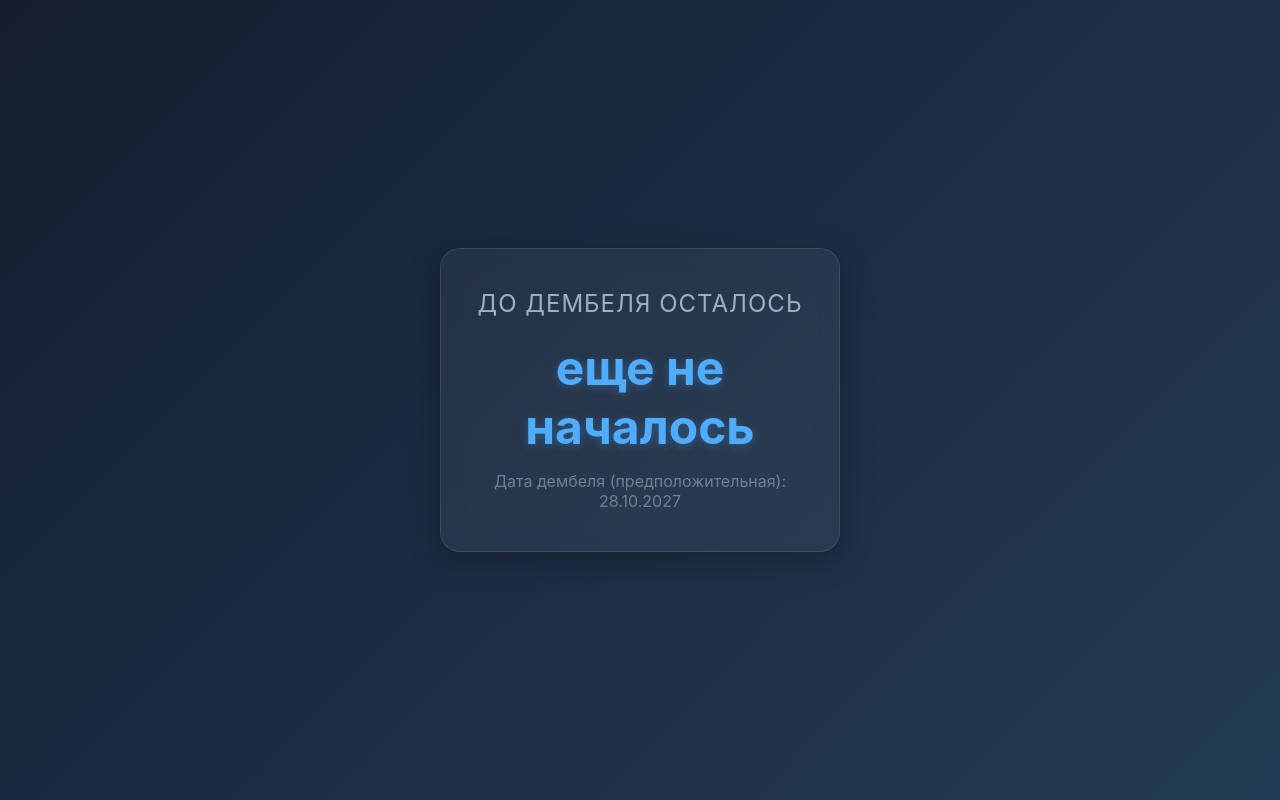
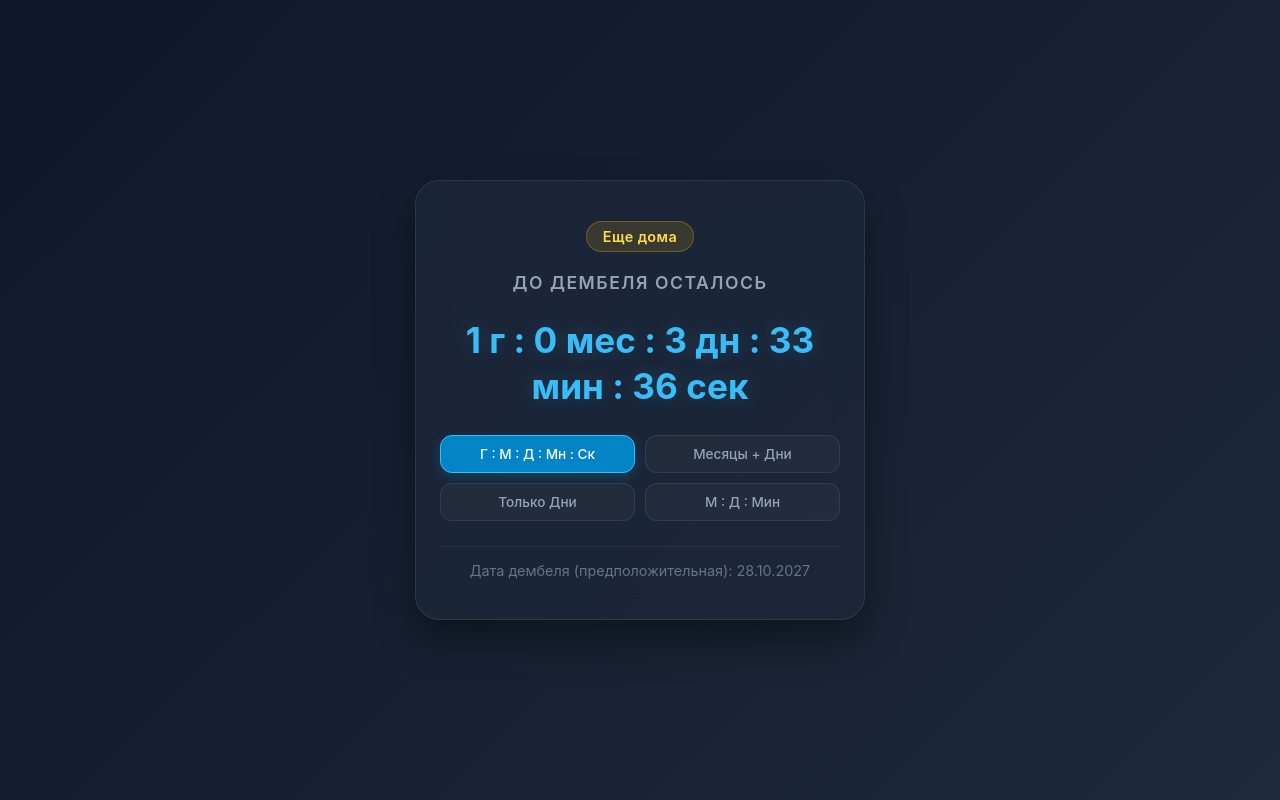
Before and after one commit to Cueerno/dembel-countdown, a plain HTML site: page index.html in a window 1280 px wide. Drawn offline with Linux system fonts and the light colour scheme.

Commit message:
feat: rewrite index.html

```diff
--- a/index.html
+++ b/index.html
@@ -3,7 +3,7 @@
 <head>
     <meta charset="UTF-8">
     <meta name="viewport" content="width=device-width, initial-scale=1.0">
-    <title>Отсчет до ДМБ</title>
+    <title>Отсчет до дембеля</title>
     <style>
         * {
             box-sizing: border-box;
@@ -13,8 +13,8 @@
         }
 
         body {
-            background: linear-gradient(135deg, #141e30, #243b55);
-            color: #ffffff;
+            background: linear-gradient(135deg, #0f172a, #1e293b);
+            color: #f8fafc;
             min-height: 100vh;
             display: flex;
             justify-content: center;
@@ -24,95 +24,217 @@
         }
 
         .container {
-            background: rgba(255, 255, 255, 0.05);
-            backdrop-filter: blur(10px);
-            border: 1px solid rgba(255, 255, 255, 0.1);
-            padding: 40px 30px;
-            border-radius: 20px;
-            box-shadow: 0 8px 32px 0 rgba(0, 0, 0, 0.3);
-            max-width: 400px;
+            background: rgba(30, 41, 59, 0.7);
+            backdrop-filter: blur(16px);
+            border: 1px solid rgba(255, 255, 255, 0.08);
+            padding: 40px 24px;
+            border-radius: 24px;
+            box-shadow: 0 20px 40px rgba(0, 0, 0, 0.4);
+            max-width: 450px;
             width: 100%;
         }
 
         h1 {
-            font-size: 1.5rem;
-            font-weight: 400;
-            letter-spacing: 1px;
-            margin-bottom: 20px;
-            color: #a0aec0;
+            font-size: 1.1rem;
+            font-weight: 600;
+            letter-spacing: 1.5px;
+            margin-bottom: 25px;
+            color: #94a3b8;
             text-transform: uppercase;
         }
 
+        .badge-home {
+            display: inline-block;
+            background: rgba(234, 179, 8, 0.15);
+            color: #fde047;
+            border: 1px solid rgba(234, 179, 8, 0.3);
+            padding: 6px 16px;
+            border-radius: 50px;
+            font-size: 0.9rem;
+            font-weight: 600;
+            margin-bottom: 20px;
+            letter-spacing: 0.5px;
+        }
+
         .status {
-            font-size: 3rem;
+            font-size: 2.2rem;
             font-weight: 700;
-            color: #4facfe;
-            text-shadow: 0 2px 10px rgba(79, 172, 254, 0.3);
-            margin-bottom: 10px;
+            color: #38bdf8;
+            text-shadow: 0 0 20px rgba(56, 189, 248, 0.2);
+            min-height: 70px;
+            display: flex;
+            justify-content: center;
+            align-items: center;
+            word-break: break-word;
+            line-height: 1.3;
         }
 
         .subtext {
-            font-size: 1rem;
-            color: #718096;
-            margin-top: 15px;
+            font-size: 0.9rem;
+            color: #64748b;
+            margin-top: 25px;
+            border-top: 1px solid rgba(255, 255, 255, 0.05);
+            padding-top: 15px;
+        }
+
+        .controls {
+            display: grid;
+            grid-template-columns: 1fr 1fr;
+            gap: 10px;
+            margin-top: 25px;
+        }
+
+        button {
+            background: rgba(255, 255, 255, 0.03);
+            border: 1px solid rgba(255, 255, 255, 0.08);
+            color: #94a3b8;
+            padding: 10px 12px;
+            border-radius: 12px;
+            cursor: pointer;
+            font-size: 0.85rem;
+            font-weight: 500;
+            transition: all 0.2s ease;
+        }
+
+        button:hover {
+            background: rgba(255, 255, 255, 0.08);
+            color: #f8fafc;
+        }
+
+        button.active {
+            background: #0284c7;
+            color: #ffffff;
+            border-color: #38bdf8;
+            box-shadow: 0 4px 12px rgba(2, 132, 199, 0.3);
         }
     </style>
 </head>
 <body>
 
 <div class="container">
+    <div id="home-badge" class="badge-home" style="display: none;">Еще дома</div>
     <h1>До дембеля осталось</h1>
     <div id="counter" class="status">Загрузка...</div>
+
+    <div class="controls">
+        <button onclick="setFormat('full')" id="btn-full" class="active">Г : М : Д : Мн : Ск</button>
+        <button onclick="setFormat('ymd')" id="btn-ymd">Месяцы + Дни</button>
+        <button onclick="setFormat('days')" id="btn-days">Только Дни</button>
+        <button onclick="setFormat('short')" id="btn-short">М : Д : Мин</button>
+    </div>
+
     <div class="subtext">Дата дембеля (предположительная): 28.10.2027</div>
 </div>
 
 <script>
+    // Целевые даты
+    const targetDate = new Date(2027, 9, 28, 0, 0, 0);
+    const checkDate = new Date(2026, 9, 28, 0, 0, 0);
+
+    // Текущий выбранный формат (по умолчанию полный)
+    let currentFormat = 'full';
+
+    function setFormat(format) {
+        currentFormat = format;
+        // Переключаем активный класс на кнопках
+        document.querySelectorAll('.controls button').forEach(btn => btn.classList.remove('active'));
+        document.getElementById(`btn-${format}`).classList.add('active');
+        updateCounter();
+    }
+
+    function getPlural(number, one, two, five) {
+        let n = Math.abs(number);
+        n %= 100;
+        if (n >= 5 && n <= 20) return five;
+        n %= 10;
+        if (n === 1) return one;
+        if (n >= 2 && n <= 4) return two;
+        return five;
+    }
+
     function updateCounter() {
         const now = new Date();
+        const counterElement = document.getElementById('counter');
+        const homeBadge = document.getElementById('home-badge');
 
-        // Целевые даты (Месяцы в JS начинаются с 0, поэтому октябрь - это 9)
-        const targetDate = new Date(2027, 9, 28);
-        const checkDate = new Date(2026, 9, 28);
+        // Показываем плашку "Еще дома", если дата меньше 28.10.2026
+        if (now < checkDate) {
+            homeBadge.style.display = 'inline-block';
+        } else {
+            homeBadge.style.display = 'none';
+        }
 
-        const counterElement = document.getElementById('counter');
-
-        // Условие 1: Если текущая дата раньше, чем 28.10.2026
-        if (now < checkDate) {
-            counterElement.textContent = "еще не началось";
+        if (now >= targetDate) {
+            counterElement.textContent = "Дембель!";
+            counterElement.style.color = "#4ade80";
             return;
         }
 
-        // Условие 2: Считаем разницу до дембеля
-        const timeDiff = targetDate - now;
+        const totalMs = targetDate - now;
 
-        if (timeDiff <= 0) {
-            counterElement.textContent = "Дембель!";
-            counterElement.style.color = "#00e676"; // Зеленый цвет для праздника
+        // 1. Формат: Только Дни
+        if (currentFormat === 'days') {
+            const days = Math.floor(totalMs / (1000 * 60 * 60 * 24));
+            counterElement.textContent = `${days} ${getPlural(days, 'день', 'дня', 'дней')}`;
             return;
         }
 
-        // Переводим миллисекунды в дни (округляем в большую сторону, чтобы показывался текущий начавшийся день)
-        const daysLeft = Math.ceil(timeDiff / (1000 * 60 * 60 * 24));
+        // Вычисления для развернутых форматов через встроенный календарь (учитывает високосные года и разную длину месяцев)
+        let years = targetDate.getFullYear() - now.getFullYear();
+        let months = targetDate.getMonth() - now.getMonth();
+        let days = targetDate.getDate() - now.getDate();
+        let hours = targetDate.getHours() - now.getHours();
+        let minutes = targetDate.getMinutes() - now.getMinutes();
+        let seconds = targetDate.getSeconds() - now.getSeconds();
 
-        // Склонение слова "день"
-        let dayWord = "дней";
-        const lastDigit = daysLeft % 10;
-        const lastTwoDigits = daysLeft % 100;
+        if (seconds < 0) { minutes--; seconds += 60; }
+        if (minutes < 0) { hours--; minutes += 60; }
+        if (hours < 0) { days--; hours += 24; }
+        if (days < 0) {
+            months--;
+            // Берем количество дней в предыдущем месяце целевой даты
+            const prevMonth = new Date(targetDate.getFullYear(), targetDate.getMonth(), 0);
+            days += prevMonth.getDate();
+        }
+        if (months < 0) { years--; months += 12; }
 
-        if (lastDigit === 1 && lastTwoDigits !== 11) {
-            dayWord = "день";
-        } else if ([2, 3, 4].includes(lastDigit) && ![12, 13, 14].includes(lastTwoDigits)) {
-            dayWord = "дня";
+        // 2. Формат: Год : Месяц : День : Минута : Секунда (Полный)
+        if (currentFormat === 'full') {
+            let res = [];
+            if (years > 0) res.push(`${years} ${getPlural(years, 'г', 'г', 'лет')}`);
+            if (months > 0 || years > 0) res.push(`${months} ${getPlural(months, 'мес', 'мес', 'мес')}`);
+            res.push(`${days} ${getPlural(days, 'дн', 'дн', 'дн')}`);
+            res.push(`${minutes} ${getPlural(minutes, 'мин', 'мин', 'мин')}`);
+            res.push(`${seconds} ${getPlural(seconds, 'сек', 'сек', 'сек')}`);
+            counterElement.textContent = res.join(' : ');
+            return;
         }
 
-        counterElement.textContent = `${daysLeft} ${dayWord}`;
+        // 3. Формат: Месяцы + Дни
+        if (currentFormat === 'ymd') {
+            let totalMonths = (years * 12) + months;
+            let res = [];
+            if (totalMonths > 0) res.push(`${totalMonths} ${getPlural(totalMonths, 'месяц', 'месяца', 'месяцев')}`);
+            res.push(`${days} ${getPlural(days, 'день', 'дня', 'дней')}`);
+            counterElement.textContent = res.join(' и ');
+            return;
+        }
+
+        // 4. Формат: Месяц : День : Минута (отрезая наименьшее / без секунд и часов)
+        if (currentFormat === 'short') {
+            let totalMonths = (years * 12) + months;
+            let res = [];
+            if (totalMonths > 0) res.push(`${totalMonths} мес`);
+            res.push(`${days} дн`);
+            res.push(`${minutes} мин`);
+            counterElement.textContent = res.join(' : ');
+            return;
+        }
     }
 
-    // Запускаем расчет сразу при загрузке страницы
+    // Обновление каждую секунду для плавного тикания
+    setInterval(updateCounter, 1000);
     updateCounter();
-
-    // Обновляем раз в час на случай, если страница открыта долго
-    setInterval(updateCounter, 3600000);
 </script>
 </body>
 </html>
```
